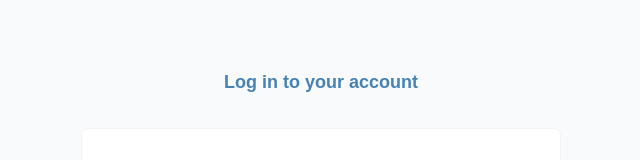
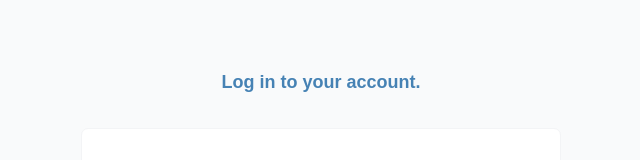
Before and after one commit to jrcovell/cart-tracker, a React (Vite) app: page /login in a window 1280 px wide. Shown: the part 231-391 px from the top of the page, without its empty margins (319-959 px from the left). Built offline with nearby package versions, Linux system fonts and the light colour scheme; a web font is replaced by a local one.

Commit message:
update login page

```diff
--- a/src/pages/Login.jsx
+++ b/src/pages/Login.jsx
@@ -19,7 +19,7 @@ function Login() {
     <LoginLayout>
       <Logo />
       <Heading as="h4" type="h4">
-        Log in to your account
+        Log in to your account.
       </Heading>
       <LoginForm />
     </LoginLayout>
```
